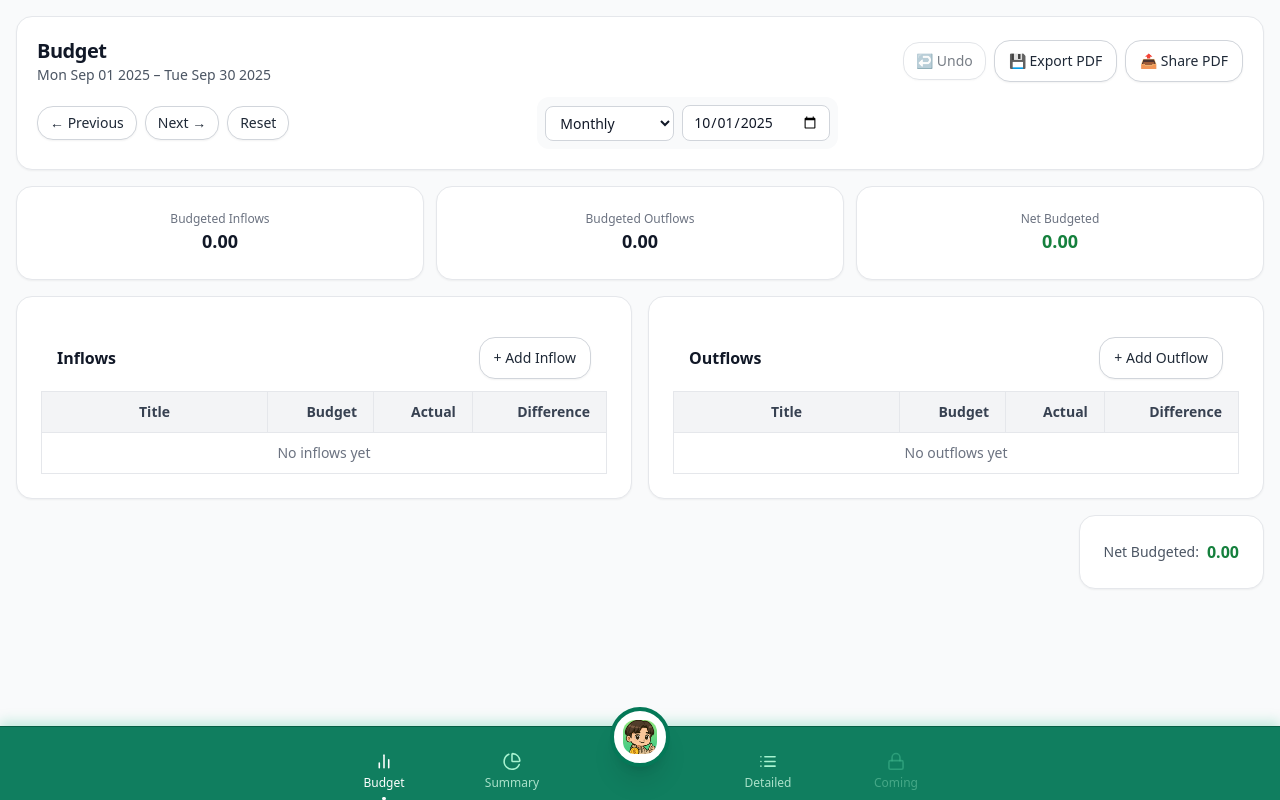
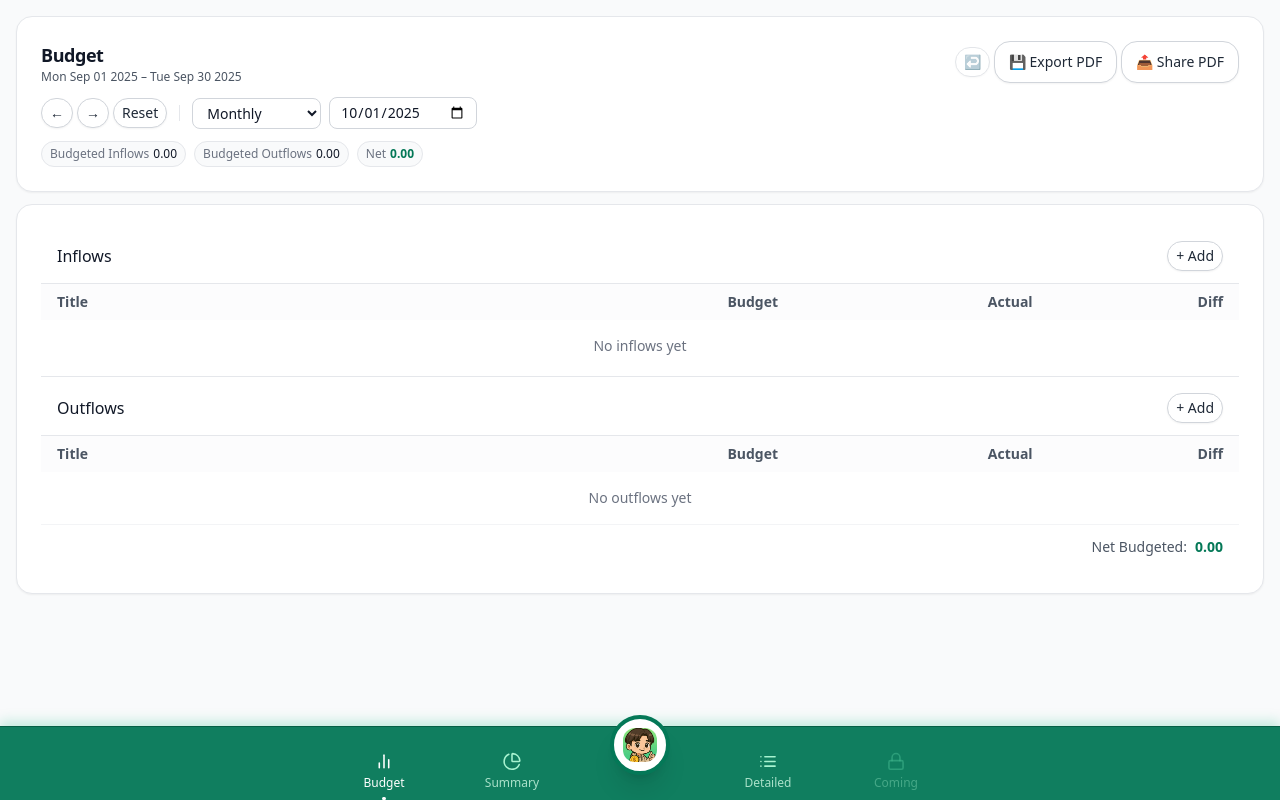
Before and after one commit to crampdg/expense-tracker, a React (Create React App) app: page / in a window 1280 px wide. Both pictures are taken after a click on the tab "Budget". Built offline with nearby package versions, Linux system fonts and the light colour scheme.

Commit message:
budget ui cleanse

```diff
--- a/src/components/BudgetTab.jsx
+++ b/src/components/BudgetTab.jsx
@@ -1,11 +1,11 @@
-import { calcPeriodEnd, getAnchoredPeriodStart } from "../utils/periodUtils"
-import Card from "./ui/Card.jsx"
-import Button from "./ui/Button.jsx"
-import BudgetEditModal from "./modals/BudgetEditModal.jsx"
-import { useMemo, useState } from "react"
-import { money } from "../utils/format.js"
-import ExportPDFButton from "./ui/ExportPDFButton.jsx"
-import SharePDFButton from "./ui/SharePDFButton.jsx"
+import { calcPeriodEnd, getAnchoredPeriodStart } from "../utils/periodUtils";
+import Card from "./ui/Card.jsx";
+import Button from "./ui/Button.jsx";
+import BudgetEditModal from "./modals/BudgetEditModal.jsx";
+import { useMemo, useState } from "react";
+import { money } from "../utils/format.js";
+import ExportPDFButton from "./ui/ExportPDFButton.jsx";
+import SharePDFButton from "./ui/SharePDFButton.jsx";
 
 export default function BudgetTab({
   period,            // { type, anchorDate }
@@ -17,199 +17,200 @@ export default function BudgetTab({
   periodOffset,
   setPeriodOffset,
 }) {
-  // Safety: normalize props
-  const normBudgets = budgets ?? { inflows: [], outflows: [] }
-  const txs = Array.isArray(transactions) ? transactions : []
+  // ---- Safety ---------------------------------------------------------------
+  const normBudgets = budgets ?? { inflows: [], outflows: [] };
+  const txs = Array.isArray(transactions) ? transactions : [];
 
-  const [editing, setEditing] = useState(null) // {section, index, isNew}
-  const [history, setHistory] = useState([])   // stack of prior budgets for Undo
+  const [editing, setEditing] = useState(null); // {section, index, isNew}
+  const [history, setHistory] = useState([]);   // stack for Undo
 
   const pushHistory = () =>
-    setHistory((h) => [...h, JSON.parse(JSON.stringify(budgets))])
+    setHistory((h) => [...h, JSON.parse(JSON.stringify(budgets))]);
 
   const undo = () => {
     setHistory((h) => {
-      if (!h.length) return h
-      const prev = h[h.length - 1]
-      setBudgets(prev)
-      return h.slice(0, -1)
-    })
-  }
+      if (!h.length) return h;
+      const prev = h[h.length - 1];
+      setBudgets(prev);
+      return h.slice(0, -1);
+    });
+  };
 
   const addRow = (section) =>
-    setEditing({ section, index: normBudgets[section].length, isNew: true })
+    setEditing({ section, index: normBudgets[section].length, isNew: true });
 
-  // --- Period range (start/end) for “Actuals” ---
+  // ---- Period range (start / end) ------------------------------------------
   const offsetStart = useMemo(() => {
     return getAnchoredPeriodStart(
       period.type,
       period.anchorDate,
       new Date(),
       periodOffset
-    )
-  }, [period.type, period.anchorDate, periodOffset])
+    );
+  }, [period.type, period.anchorDate, periodOffset]);
 
   const offsetEnd = useMemo(() => {
-    return calcPeriodEnd(period.type, offsetStart)
-  }, [period.type, offsetStart])
+    return calcPeriodEnd(period.type, offsetStart);
+  }, [period.type, offsetStart]);
 
-  const startISO = offsetStart.toISOString().slice(0, 10)
-  const endISO   = offsetEnd.toISOString().slice(0, 10)
+  const startISO = offsetStart.toISOString().slice(0, 10);
+  const endISO   = offsetEnd.toISOString().slice(0, 10);
 
-  // --- Actuals in current (or offset) period ---
+  // ---- Actuals inside the active period ------------------------------------
   const inflowActuals = useMemo(() => {
-    const m = {}
+    const m = {};
     for (const t of txs) {
-      if (t.type !== "inflow") continue
+      if (t.type !== "inflow") continue;
       if (t.date >= startISO && t.date <= endISO) {
-        m[t.category] = (m[t.category] || 0) + Number(t.amount || 0)
+        m[t.category] = (m[t.category] || 0) + Number(t.amount || 0);
       }
     }
-    return m
-  }, [txs, startISO, endISO])
+    return m;
+  }, [txs, startISO, endISO]);
 
   const outflowActuals = useMemo(() => {
-    const m = {}
+    const m = {};
     for (const t of txs) {
-      if (t.type !== "expense") continue
+      if (t.type !== "expense") continue;
       if (t.date >= startISO && t.date <= endISO) {
-        m[t.category] = (m[t.category] || 0) + Number(t.amount || 0)
+        m[t.category] = (m[t.category] || 0) + Number(t.amount || 0);
       }
     }
-    return m
-  }, [txs, startISO, endISO])
+    return m;
+  }, [txs, startISO, endISO]);
 
-  // Totals / net (budgeted)
+  // ---- Totals / Net (budgeted) ---------------------------------------------
   const inflowsTotalBudget  = useMemo(
     () => normBudgets.inflows.reduce((s, i) => s + Number(i.amount || 0), 0),
     [normBudgets]
-  )
+  );
   const outflowsTotalBudget = useMemo(
     () => normBudgets.outflows.reduce((s, o) => s + Number(o.amount || 0), 0),
     [normBudgets]
-  )
-  const netBudgeted = inflowsTotalBudget - outflowsTotalBudget
+  );
+  const netBudgeted = inflowsTotalBudget - outflowsTotalBudget;
 
-  // Save row (new or existing)
+  // ---- Save / Delete / Claim ------------------------------------------------
   const saveRow = ({ section, index, isNew }, form) => {
-    pushHistory()
+    pushHistory();
     setBudgets((prev) => {
-      const next = { ...prev }
-      const arr = [...(prev?.[section] ?? [])]
+      const next = { ...prev };
+      const arr = [...(prev?.[section] ?? [])];
       const payload = {
         category: (form.category || "").trim() || "Untitled",
         amount: Number(form.amount) || 0,
-      }
-      if (isNew) arr.push(payload)
-      else arr[index] = payload
-      next[section] = arr
-      return next
-    })
-    setEditing(null)
-  }
+      };
+      if (isNew) arr.push(payload);
+      else arr[index] = payload;
+      next[section] = arr;
+      return next;
+    });
+    setEditing(null);
+  };
 
-  // Delete row
   const deleteRow = ({ section, index, isNew }) => {
-    if (isNew) { setEditing(null); return }
-    pushHistory()
+    if (isNew) { setEditing(null); return; }
+    pushHistory();
     setBudgets((prev) => {
-      const next = { ...prev }
-      const arr = [...(prev?.[section] ?? [])]
-      arr.splice(index, 1)
-      next[section] = arr
-      return next
-    })
-    setEditing(null)
-  }
+      const next = { ...prev };
+      const arr = [...(prev?.[section] ?? [])];
+      arr.splice(index, 1);
+      next[section] = arr;
+      return next;
+    });
+    setEditing(null);
+  };
 
-  // Claim row (supports claiming a brand-new row by passing its values)
   const claimRow = ({ section, index, isNew }, form) => {
-    // Ensure it exists in budgets first
-    saveRow({ section, index, isNew }, form)
-    // Use provided values for immediate claim
+    // ensure row exists first
+    saveRow({ section, index, isNew }, form);
     onClaim(section, isNew ? normBudgets[section].length : index, {
       category: (form.category || "").trim() || "Untitled",
       amount: Number(form.amount) || 0,
-    })
-  }
+    });
+  };
 
-  const diffClass = (n) => (n >= 0 ? "text-green-600" : "text-red-600")
+  const diffClass = (n) => (n >= 0 ? "text-emerald-700" : "text-red-600");
 
+  // ================ RENDER ===================================================
   return (
     <>
-      {/* Wrap what we want to export/share */}
-      <div id="budget-tab" className="space-y-4">
-        {/* Header / toolbar */}
-        <Card className="p-4 md:p-5">
-          <div className="flex flex-col md:flex-row md:items-center md:justify-between gap-3">
+      {/* Export/Share root */}
+      <div id="budget-tab" className="space-y-3">
+        {/* HEADER — condensed, single card */}
+        <Card className="p-4">
+          <div className="flex flex-col gap-3">
+            {/* Title + date range + tiny actions */}
+            <div className="flex items-start justify-between gap-3">
               <div>
-              <h2 className="text-xl font-bold tracking-tight">Budget</h2>
-              <p className="text-sm text-gray-600">
+                <h2 className="text-lg font-bold tracking-tight">Budget</h2>
+                <div className="text-xs text-gray-600">
                   {offsetStart.toDateString()} – {offsetEnd.toDateString()}
-              </p>
                 </div>
-
-            <div className="flex items-center gap-2">
+              </div>
+              <div className="flex items-center gap-1">
                 <Button
                   type="button"
                   variant="ghost"
-                className="!px-3 !py-2"
+                  className="!px-2 !py-1 text-sm"
                   onClick={undo}
                   disabled={!history.length}
                   title="Undo"
                 >
-                ↩️ Undo
+                  ↩️
                 </Button>
                 <ExportPDFButton
                   targetId="budget-tab"
                   filename={`${startISO}_to_${endISO}_Budget.pdf`}
+                  compact
                 />
                 <SharePDFButton
                   targetId="budget-tab"
                   filename={`${startISO}_to_${endISO}_Budget.pdf`}
+                  compact
                 />
               </div>
             </div>
 
-          {/* Period navigator */}
-          <div className="mt-3 grid grid-cols-2 md:grid-cols-3 gap-2 items-center">
-            <div className="flex items-center gap-2">
+            {/* Period controls — one quiet row */}
+            <div className="flex flex-wrap items-center gap-2">
+              <div className="flex items-center gap-1">
                 <Button
                   type="button"
                   variant="ghost"
-                className="!px-3 !py-1.5"
+                  className="!px-2 !py-1 text-sm"
                   onClick={() => setPeriodOffset((o) => o - 1)}
-                title="Previous period"
+                  title="Previous"
                 >
-                ← Previous
+                  ←
                 </Button>
                 <Button
                   type="button"
                   variant="ghost"
-                className="!px-3 !py-1.5"
+                  className="!px-2 !py-1 text-sm"
                   onClick={() => setPeriodOffset((o) => o + 1)}
-                title="Next period"
+                  title="Next"
                 >
-                Next →
+                  →
                 </Button>
                 <Button
                   type="button"
                   variant="ghost"
-                className="!px-3 !py-1.5"
+                  className="!px-2 !py-1 text-sm"
                   onClick={() => setPeriodOffset(0)}
-                title="Reset to current period"
+                  title="Reset to current"
                 >
                   Reset
                 </Button>
               </div>
 
-            {/* period type + anchor date */}
-            <div className="col-span-2 md:col-span-1 md:justify-self-end">
-              <div className="bg-gray-50 rounded-xl p-2 flex items-center gap-2">
+              <div className="h-4 w-px bg-gray-200 mx-1" />
+
+              <div className="flex items-center gap-2">
                 <select
                   value={period.type}
                   onChange={(e) => setPeriod((p) => ({ ...p, type: e.target.value }))}
-                  className="select !py-1.5"
+                  className="select !py-1 !text-sm"
                 >
                   <option>Monthly</option>
                   <option>Biweekly</option>
@@ -217,140 +218,138 @@ export default function BudgetTab({
                   <option>SemiMonthly</option>
                   <option>Annually</option>
                 </select>
-
                 <input
                   type="date"
                   value={period.anchorDate}
                   onChange={(e) => setPeriod((p) => ({ ...p, anchorDate: e.target.value }))}
-                  className="input !py-1.5"
+                  className="input !py-1 !text-sm"
                 />
               </div>
+            </div>
+
+            {/* KPIs — inline chips instead of big cards */}
+            <div className="flex flex-wrap items-center gap-2 text-xs">
+              <span className="px-2 py-1 rounded-full bg-gray-50 border border-gray-200">
+                <span className="text-gray-500 mr-1">Budgeted Inflows</span>
+                <span className="font-medium">{money(inflowsTotalBudget)}</span>
+              </span>
+              <span className="px-2 py-1 rounded-full bg-gray-50 border border-gray-200">
+                <span className="text-gray-500 mr-1">Budgeted Outflows</span>
+                <span className="font-medium">{money(outflowsTotalBudget)}</span>
+              </span>
+              <span className="px-2 py-1 rounded-full bg-gray-50 border border-gray-200">
+                <span className="text-gray-500 mr-1">Net</span>
+                <span className={`font-semibold ${netBudgeted < 0 ? "text-red-600" : "text-emerald-700"}`}>
+                  {money(netBudgeted)}
+                </span>
+              </span>
             </div>
           </div>
         </Card>
 
-        {/* KPI cards */}
-        <div className="grid grid-cols-2 md:grid-cols-3 gap-3">
-          <Card className="text-center">
-            <div className="text-xs text-gray-500">Budgeted Inflows</div>
-            <div className="text-lg font-semibold">{money(inflowsTotalBudget)}</div>
-          </Card>
-          <Card className="text-center">
-            <div className="text-xs text-gray-500">Budgeted Outflows</div>
-            <div className="text-lg font-semibold">{money(outflowsTotalBudget)}</div>
-          </Card>
-          <Card className="text-center md:col-span-1 col-span-2">
-            <div className="text-xs text-gray-500">Net Budgeted</div>
-            <div className={`text-lg font-semibold ${netBudgeted < 0 ? "text-red-600" : "text-green-700"}`}>
-              {money(netBudgeted)}
-            </div>
-          </Card>
-        </div>
-
-        {/* Tables side-by-side on desktop */}
-        <div className="grid md:grid-cols-2 gap-4">
-          {/* Inflows */}
+        {/* TABLES — one quiet card with two sections */}
         <Card className="p-0 overflow-hidden">
-            <div className="flex items-center justify-between p-4 pb-3">
-              <h3 className="font-semibold">Inflows</h3>
-              <Button type="button" variant="ghost" onClick={() => addRow("inflows")}>
-                + Add Inflow
+          {/* Inflows header */}
+          <div className="flex items-center justify-between px-4 py-3">
+            <h3 className="font-medium">Inflows</h3>
+            <Button type="button" variant="ghost" onClick={() => addRow("inflows")} className="!px-2 !py-1 text-sm">
+              + Add
             </Button>
           </div>
+          {/* Inflows table (minimal borders, no stripes) */}
           <div className="overflow-auto">
-              <table className="w-full border-collapse text-xs md:text-sm">
-                <thead className="table-head sticky top-0 z-10">
-                  <tr>
-                    <th className="th w-2/5">Title</th>
-                    <th className="th text-right">Budget</th>
-                    <th className="th text-right">Actual</th>
-                    <th className="th text-right">Difference</th>
+            <table className="w-full border-t border-gray-200 text-sm">
+              <thead className="bg-gray-50/50 sticky top-0 z-10">
+                <tr className="text-left text-gray-600">
+                  <th className="px-4 py-2 w-2/5">Title</th>
+                  <th className="px-4 py-2 text-right">Budget</th>
+                  <th className="px-4 py-2 text-right">Actual</th>
+                  <th className="px-4 py-2 text-right">Diff</th>
                 </tr>
               </thead>
               <tbody>
                 {normBudgets.inflows.map((item, idx) => {
-                    const actual = Number(inflowActuals[item.category] || 0)
-                    const budget = Number(item.amount || 0)
-                    const diff = actual - budget // inflow: good if >= 0
+                  const actual = Number(inflowActuals[item.category] || 0);
+                  const budget = Number(item.amount || 0);
+                  const diff = actual - budget; // inflow good if >= 0
                   return (
                     <tr
                       key={`${item.category}-${idx}`}
-                        className="hover:bg-gray-50 cursor-pointer odd:bg-white even:bg-gray-50/40"
+                      className="hover:bg-gray-50 cursor-pointer border-t border-gray-100"
                       onClick={() => setEditing({ section: "inflows", index: idx, isNew: false })}
                     >
-                        <td className="td">{item.category}</td>
-                        <td className="td text-right">{money(budget)}</td>
-                        <td className="td text-right">{money(actual)}</td>
-                        <td className={`td text-right ${diffClass(diff)}`}>{money(diff)}</td>
+                      <td className="px-4 py-2">{item.category}</td>
+                      <td className="px-4 py-2 text-right tabular-nums">{money(budget)}</td>
+                      <td className="px-4 py-2 text-right tabular-nums">{money(actual)}</td>
+                      <td className={`px-4 py-2 text-right tabular-nums ${diffClass(diff)}`}>{money(diff)}</td>
                     </tr>
-                    )
+                  );
                 })}
                 {normBudgets.inflows.length === 0 && (
                   <tr>
-                      <td className="td text-center text-gray-500" colSpan={4}>No inflows yet</td>
+                    <td className="px-4 py-4 text-center text-gray-500" colSpan={4}>No inflows yet</td>
                   </tr>
                 )}
               </tbody>
             </table>
           </div>
-          </Card>
 
-          {/* Outflows */}
-          <Card className="p-0 overflow-hidden">
-            <div className="flex items-center justify-between p-4 pb-3">
-              <h3 className="font-semibold">Outflows</h3>
-              <Button type="button" variant="ghost" onClick={() => addRow("outflows")}>
-                + Add Outflow
+          {/* Divider */}
+          <div className="h-px bg-gray-200 my-1" />
+
+          {/* Outflows header */}
+          <div className="flex items-center justify-between px-4 py-3">
+            <h3 className="font-medium">Outflows</h3>
+            <Button type="button" variant="ghost" onClick={() => addRow("outflows")} className="!px-2 !py-1 text-sm">
+              + Add
             </Button>
           </div>
+          {/* Outflows table */}
           <div className="overflow-auto">
-              <table className="w-full border-collapse text-xs md:text-sm">
-                <thead className="table-head sticky top-0 z-10">
-                  <tr>
-                    <th className="th w-2/5">Title</th>
-                    <th className="th text-right">Budget</th>
-                    <th className="th text-right">Actual</th>
-                    <th className="th text-right">Difference</th>
+            <table className="w-full border-t border-gray-200 text-sm">
+              <thead className="bg-gray-50/50 sticky top-0 z-10">
+                <tr className="text-left text-gray-600">
+                  <th className="px-4 py-2 w-2/5">Title</th>
+                  <th className="px-4 py-2 text-right">Budget</th>
+                  <th className="px-4 py-2 text-right">Actual</th>
+                  <th className="px-4 py-2 text-right">Diff</th>
                 </tr>
               </thead>
               <tbody>
                 {normBudgets.outflows.map((item, idx) => {
-                    const actual = Number(outflowActuals[item.category] || 0)
-                    const budget = Number(item.amount || 0)
-                    const diff = budget - actual // outflow: good if >= 0 (remaining)
+                  const actual = Number(outflowActuals[item.category] || 0);
+                  const budget = Number(item.amount || 0);
+                  const diff = budget - actual; // outflow remaining (good if >= 0)
                   return (
                     <tr
                       key={`${item.category}-${idx}`}
-                        className="hover:bg-gray-50 cursor-pointer odd:bg-white even:bg-gray-50/40"
+                      className="hover:bg-gray-50 cursor-pointer border-t border-gray-100"
                       onClick={() => setEditing({ section: "outflows", index: idx, isNew: false })}
                     >
-                        <td className="td">{item.category}</td>
-                        <td className="td text-right">{money(budget)}</td>
-                        <td className="td text-right">{money(actual)}</td>
-                        <td className={`td text-right ${diffClass(diff)}`}>{money(diff)}</td>
+                      <td className="px-4 py-2">{item.category}</td>
+                      <td className="px-4 py-2 text-right tabular-nums">{money(budget)}</td>
+                      <td className="px-4 py-2 text-right tabular-nums">{money(actual)}</td>
+                      <td className={`px-4 py-2 text-right tabular-nums ${diffClass(diff)}`}>{money(diff)}</td>
                     </tr>
-                    )
+                  );
                 })}
                 {normBudgets.outflows.length === 0 && (
                   <tr>
-                      <td className="td text-center text-gray-500" colSpan={4}>No outflows yet</td>
+                    <td className="px-4 py-4 text-center text-gray-500" colSpan={4}>No outflows yet</td>
                   </tr>
                 )}
               </tbody>
             </table>
           </div>
-          </Card>
-        </div>
 
-        {/* Net budgeted spending (reinforced at bottom for long lists) */}
-        <div className="flex justify-end">
-          <Card className="inline-flex items-center gap-2">
-            <span className="text-sm text-gray-600">Net Budgeted:</span>
-            <span className={`font-semibold ${netBudgeted < 0 ? "text-red-600" : "text-green-700"}`}>
+          {/* Subtle footer total (right aligned) */}
+          <div className="flex justify-end px-4 py-3 text-sm border-t border-gray-100">
+            <span className="text-gray-600 mr-2">Net Budgeted:</span>
+            <span className={`font-semibold ${netBudgeted < 0 ? "text-red-600" : "text-emerald-700"}`}>
               {money(netBudgeted)}
             </span>
+          </div>
         </Card>
-        </div>
       </div>
 
       {/* Modal for add/edit */}
@@ -370,5 +369,5 @@ export default function BudgetTab({
         onClaim={(form) => claimRow(editing, form)}
       />
     </>
-  )
+  );
 }
--- a/src/components/ui/BottomNav.jsx
+++ b/src/components/ui/BottomNav.jsx
@@ -68,7 +68,7 @@ export default function BottomNav({ active, setActive, walletIconSrc }) {
 
   // center wallet FAB styles
   const fabWrapper =
-    "absolute left-1/2 -translate-x-1/2 -translate-y-5 top-0 pointer-events-none"; // positions above the bar
+    "absolute left-1/2 -translate-x-1/2 -translate-y-3 top-0 pointer-events-none"; // positions above the bar
   const fabBtn =
     "pointer-events-auto h-[60px] w-[60px] rounded-full bg-white border-4 border-emerald-700 shadow-xl " +
     "flex items-center justify-center focus:outline-none focus:ring-2 focus:ring-white/60";
```
Lines whose indentation alone changed are shown as unchanged.
